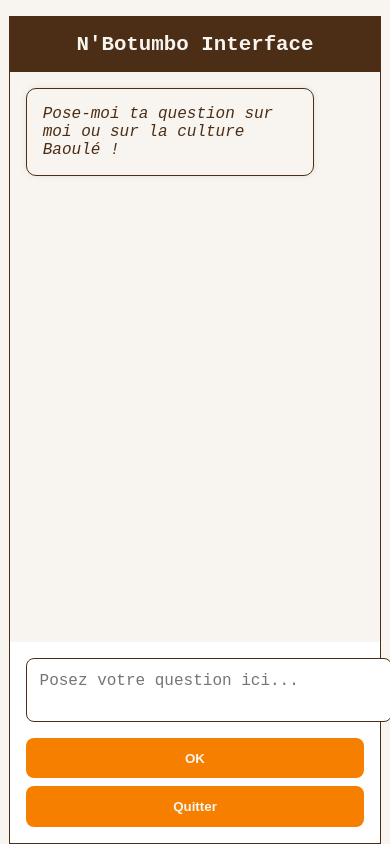
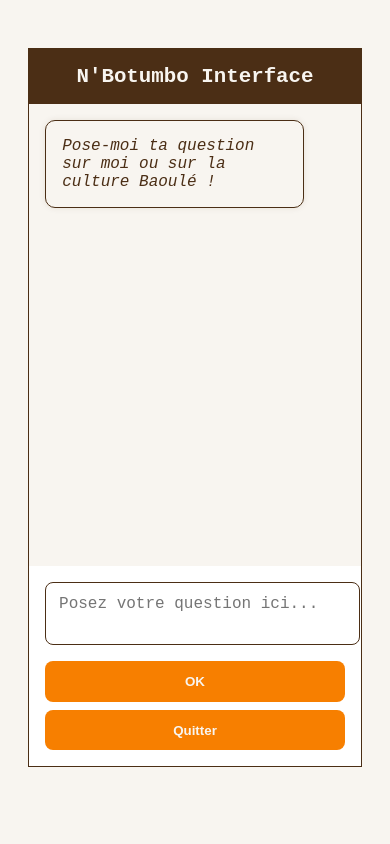
Before and after one commit to groupe2wordpad/RASA_FORMULAIRE, a Flask app: page / in a window 390 px wide. Run offline with Flask 3, Linux system fonts and the light colour scheme.

Commit message:
ajout responsive

```diff
--- a/templates/reponse.html
+++ b/templates/reponse.html
@@ -21,23 +21,23 @@
     flex-direction: column;
     background-color: #f8f5f0;
     border: 1px solid #4b2e15;
-    margin-top: 1em;
-    width: 52%;
-    height: 92vh;
+    margin-top: 3em;
+    max-width: 90%;
+    height: 88vh;
   }
 
   /* RESPONSIVE */
   @media (max-width: 1024px) {
     #container {
-      width: 80%;
-      height: 95vh;
+      width: 85%;
+      height: 85vh;
     }
   }
 
   @media (max-width: 768px) {
     #container {
-      width: 95%;
-      height: 100vh;
+      width: 85%;
+      height: 85vh;
     }
 
     form {
@@ -108,6 +108,7 @@
     box-shadow: 0 0 6px rgba(247,127,0,0.5);
     font-weight: bold;
     border-radius: 10px;
+    max-width: 97%;
     padding: 1rem;
     align-self: flex-start;
     margin-top: 0.5rem;
@@ -138,6 +139,7 @@
     resize: none;
     padding: 0.8rem;
     border: 1px solid #4b2e15;
+    max-width: 96%;
     border-radius: 8px;
     color: #4b2e15;
     font-size: 1rem;
```
